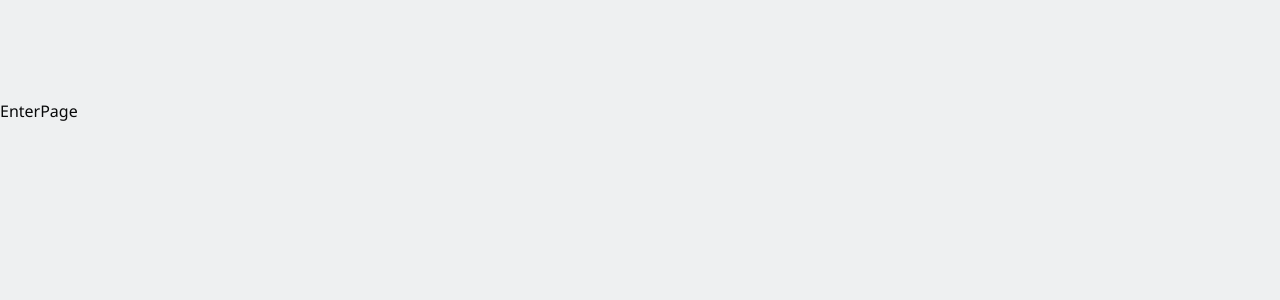
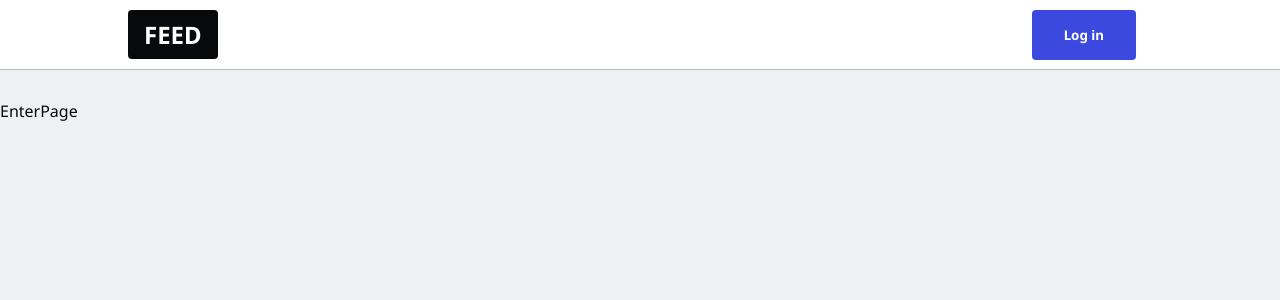
Before and after one commit to Ibranista/ibranista-blog, a Next.js app: page /enter in a window 1280 px wide. Shown: the top 300 px of the page. Built offline with nearby package versions, Linux system fonts and the light colour scheme.

Commit message:
add navbar to each component through _app.tsx file.

```diff
--- a/pages/_app.tsx
+++ b/pages/_app.tsx
@@ -1,6 +1,12 @@
-import '@/styles/globals.css'
-import type { AppProps } from 'next/app'
+import Navbar from "@/components/Navbar";
+import "@/styles/globals.css";
+import type { AppProps } from "next/app";
 
 export default function App({ Component, pageProps }: AppProps) {
-  return <Component {...pageProps} />
+  return (
+    <>
+      <Navbar />
+      <Component {...pageProps} />
+    </>
+  );
 }
```
